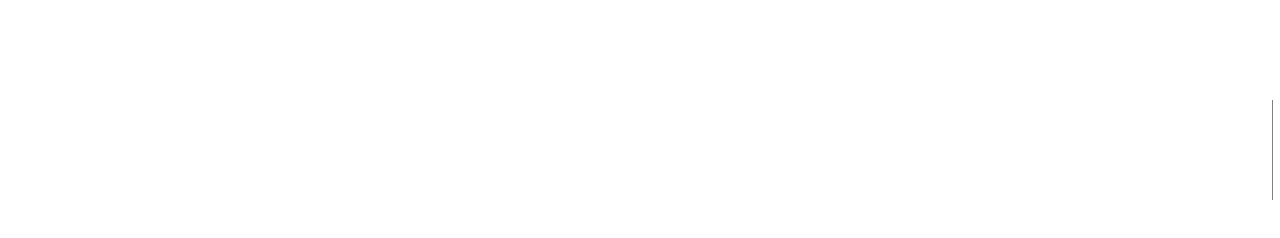
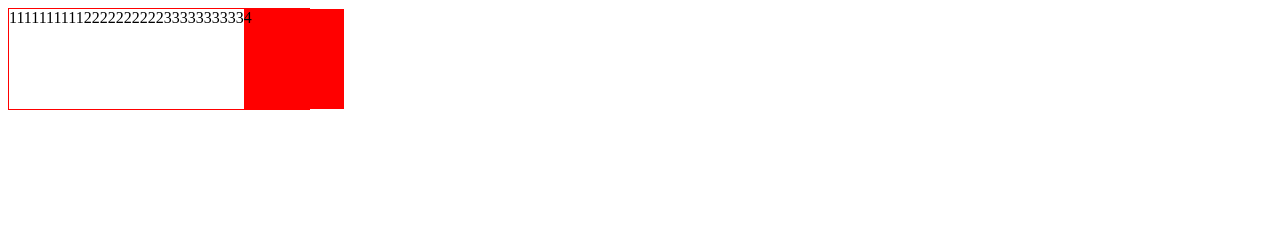
Before and after one commit to ifer-itcast/big-thing-back, a website: page a.html in a window 1280 px wide. Drawn offline with Linux system fonts and the light colour scheme.

Commit message:
更新用户信息

```diff
--- a/a.html
+++ b/a.html
@@ -5,14 +5,34 @@
     <meta name="viewport" content="width=device-width, initial-scale=1.0">
     <title>Document</title>
     <style>
-    div {
-      margin-top: 100px;
+    /* https://www.jianshu.com/p/4ae29e897a43 */
+    /* flex-grow: 默认 0 */
+    /* flex-shrink: 默认 1 */
+    /* flex-basis: 默认 auto */
+    /* flex: flex-grow, flex-shrink, flex-basis; */
+    .box {
+        width: 300px;
         height: 100px;
-      box-shadow: 0.5px 0 0 0 #000;
+        border: 1px solid red;
+        display: flex;
+    }
+    .box div:nth-child(-n+3) {
+        flex: 1;
+    }
+    .box div:last-child {
+        /* 在父元素宽度不够的情况下是否自动收缩 */
+        flex-shrink: 0;
+        width: 100px;
+        background-color: red;
     }
     </style>
 </head>
 <body>
-  <div></div>
+    <div class="box">
+        <div>1111111111</div>
+        <div>2222222222</div>
+        <div>3333333333</div>
+        <div>4</div>
+    </div>
 </body>
 </html>
```
Also changed, not shown: app.js (+7 -4 lines), router/userinfo.js (added, +11 -0 lines), router_handler/userinfo.js (added, +29 -0 lines), schema/user.js (+13 -0 lines). Lines whose indentation alone changed are shown as unchanged.
